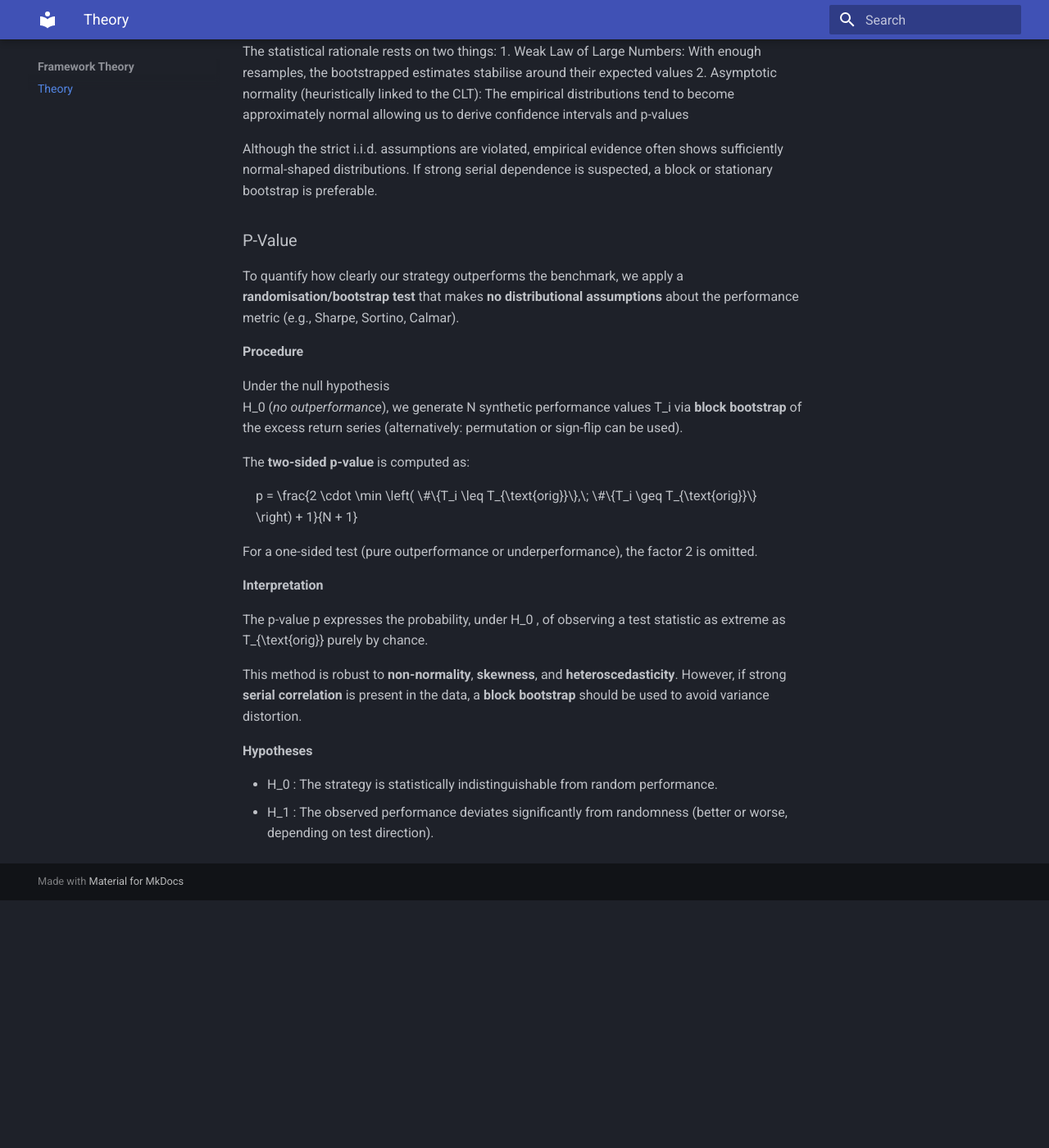
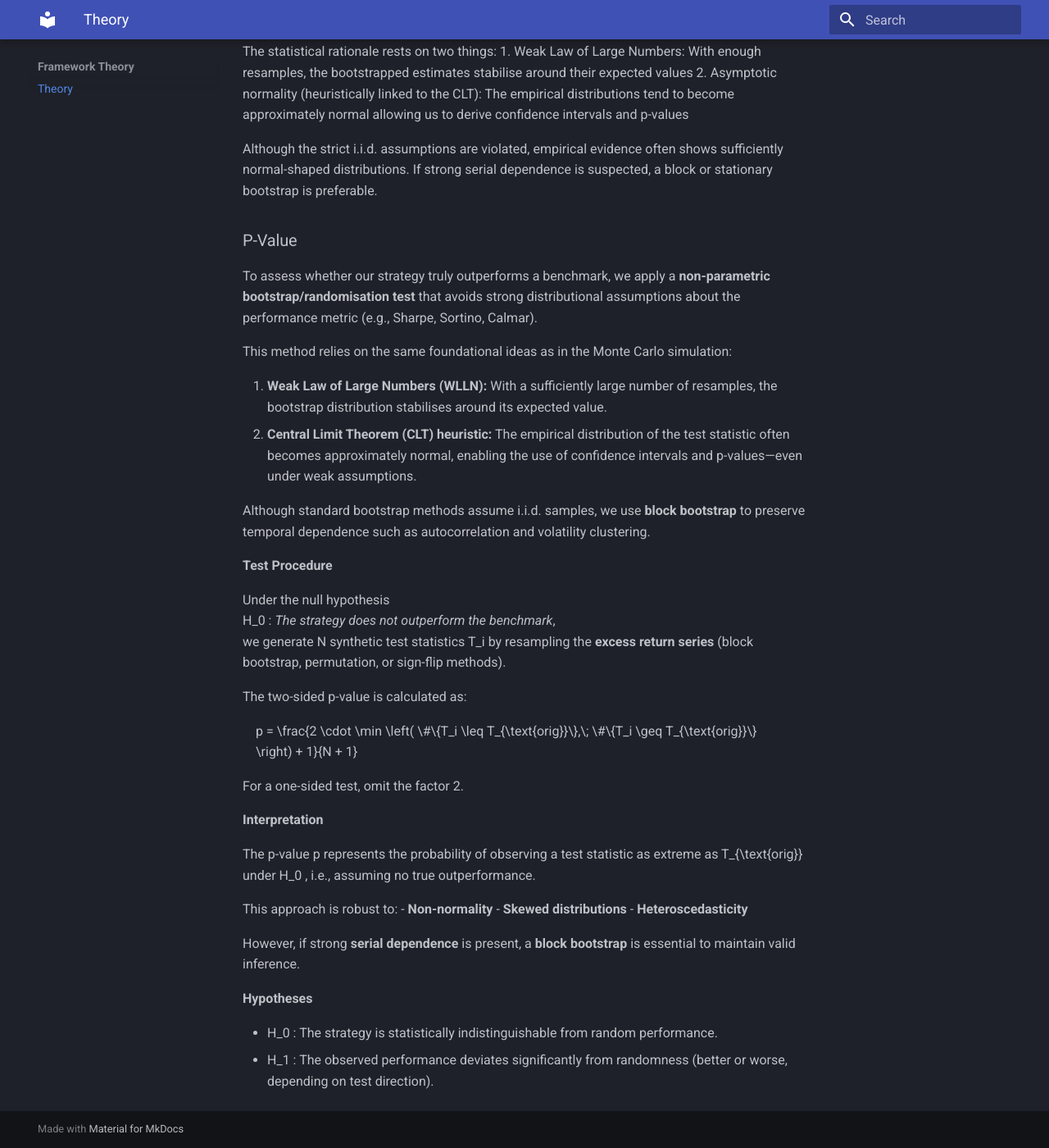
Before and after one commit to papaya0712/quantybt, an MkDocs documentation site: the page built from docs/theory.md, in a window 1280 px wide and 1400 px high, scrolled down 1665 px. Shown: the whole window at 82% size. Built offline with MkDocs 1.6.1 and Material for MkDocs 9.7.7, drawn with Linux system fonts in a browser that asks for light colours; before the commit the page ends 2763 px from its top, so only the background shows below that.

Commit message:
docs update

```diff
--- a/docs/theory.md
+++ b/docs/theory.md
@@ -66,26 +66,39 @@ Although the strict i.i.d. assumptions are violated, empirical evidence often sh
 
 ### P-Value
 
-To quantify how clearly our strategy outperforms the benchmark, we apply a **randomisation/bootstrap test** that makes **no distributional assumptions** about the performance metric (e.g., Sharpe, Sortino, Calmar).
+To assess whether our strategy truly outperforms a benchmark, we apply a **non-parametric bootstrap/randomisation test** that avoids strong distributional assumptions about the performance metric (e.g., Sharpe, Sortino, Calmar).
 
-**Procedure**
+This method relies on the same foundational ideas as in the Monte Carlo simulation:
+
+1. **Weak Law of Large Numbers (WLLN):** With a sufficiently large number of resamples, the bootstrap distribution stabilises around its expected value.
+2. **Central Limit Theorem (CLT) heuristic:** The empirical distribution of the test statistic often becomes approximately normal, enabling the use of confidence intervals and p-values—even under weak assumptions.
+
+Although standard bootstrap methods assume i.i.d. samples, we use **block bootstrap** to preserve temporal dependence such as autocorrelation and volatility clustering.
+
+**Test Procedure**
 
 Under the null hypothesis
-\( H_0 \) (*no outperformance*), we generate \( N \) synthetic performance values \( T_i \) via **block bootstrap** of the excess return series (alternatively: permutation or sign-flip can be used).
+\( H_0 \): *The strategy does not outperform the benchmark*,
+we generate \( N \) synthetic test statistics \( T_i \) by resampling the **excess return series** (block bootstrap, permutation, or sign-flip methods).
 
-The **two-sided p-value** is computed as:
+The two-sided p-value is calculated as:
 
-\[
+$$
 p = \frac{2 \cdot \min \left( \#\{T_i \leq T_{\text{orig}}\},\; \#\{T_i \geq T_{\text{orig}}\} \right) + 1}{N + 1}
-\]
+$$
 
-For a one-sided test (pure outperformance or underperformance), the factor 2 is omitted.
+For a one-sided test, omit the factor 2.
 
 **Interpretation**
 
-The p-value \( p \) expresses the probability, under \( H_0 \), of observing a test statistic as extreme as \( T_{\text{orig}} \) purely by chance.
+The p-value \( p \) represents the probability of observing a test statistic as extreme as \( T_{\text{orig}} \) under \( H_0 \), i.e., assuming no true outperformance.
 
-This method is robust to **non-normality**, **skewness**, and **heteroscedasticity**. However, if strong **serial correlation** is present in the data, a **block bootstrap** should be used to avoid variance distortion.
+This approach is robust to:
+- **Non-normality**
+- **Skewed distributions**
+- **Heteroscedasticity**
+
+However, if strong **serial dependence** is present, a **block bootstrap** is essential to maintain valid inference.
 
 **Hypotheses**
 
```
